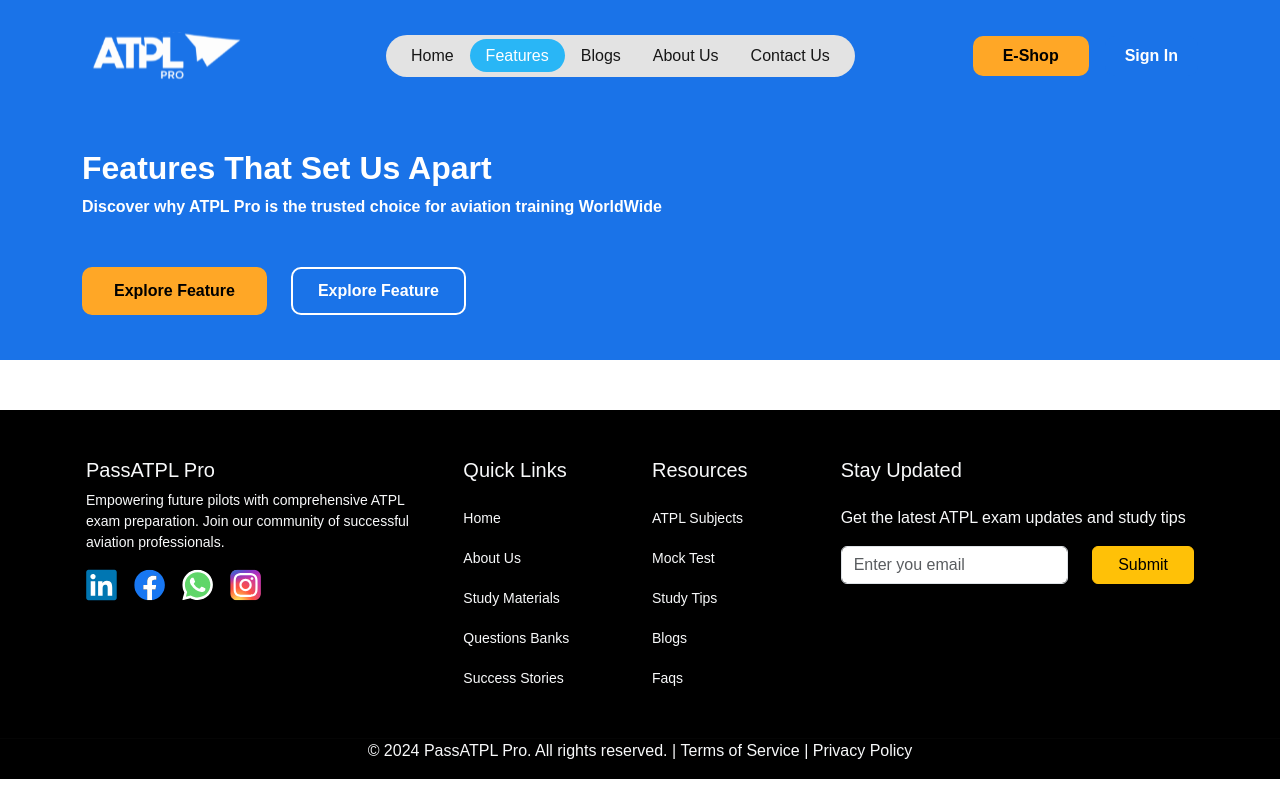
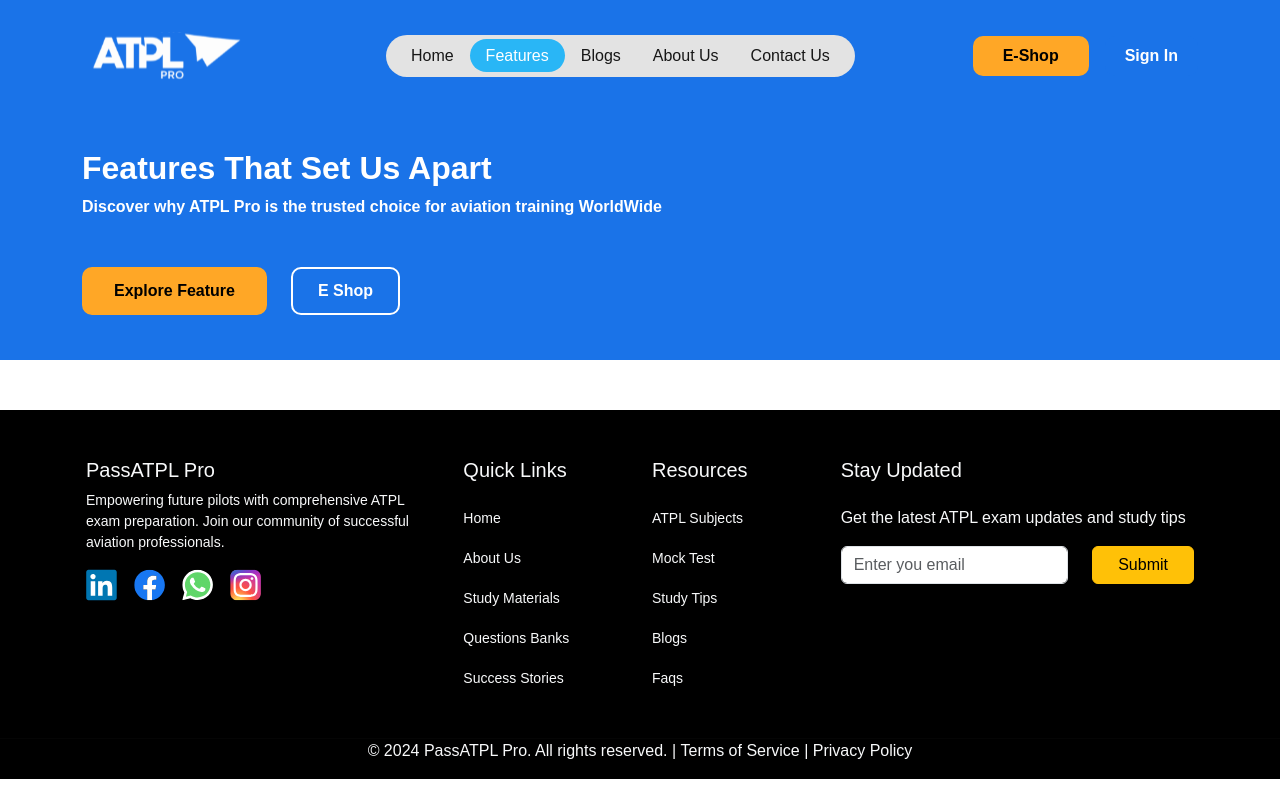
Before and after one commit to Tahirunity786/nickesh, a Next.js app: page /features in a window 1280 px wide. Built offline with nearby package versions, Linux system fonts and the light colour scheme.

Commit message:
update feature page

```diff
--- a/src/app/features/page.jsx
+++ b/src/app/features/page.jsx
@@ -14,9 +14,13 @@
         </div>
         <div className="mb-2 d-flex justify-content-start align-items-center">
           <button className={`${styles.navButtonAeroWarning} ${styles.navBtnAro} me-4`}>Explore Feature</button>
-          <button className={`${styles.navButtonAeroOutlinePrimary} ${styles.navBtnAro}`}>Explore Feature</button>
+          <button className={`${styles.navButtonAeroOutlinePrimary} ${styles.navBtnAro}`}>E Shop</button>
         </div>
       </div>
+    </section>
+
+    <section className='container'>
+
     </section>
 
     </>
```
